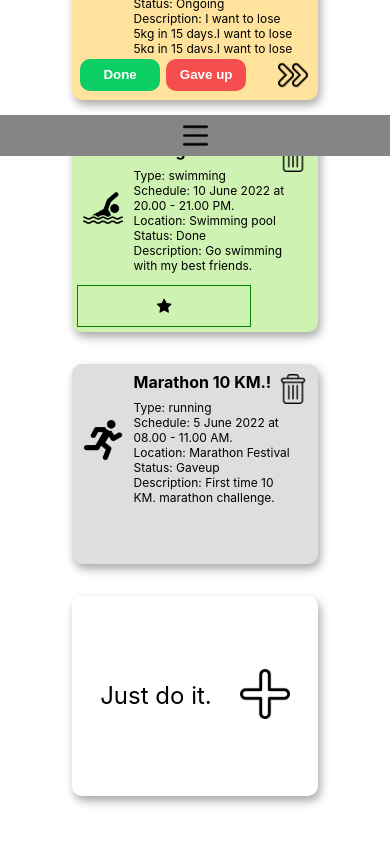
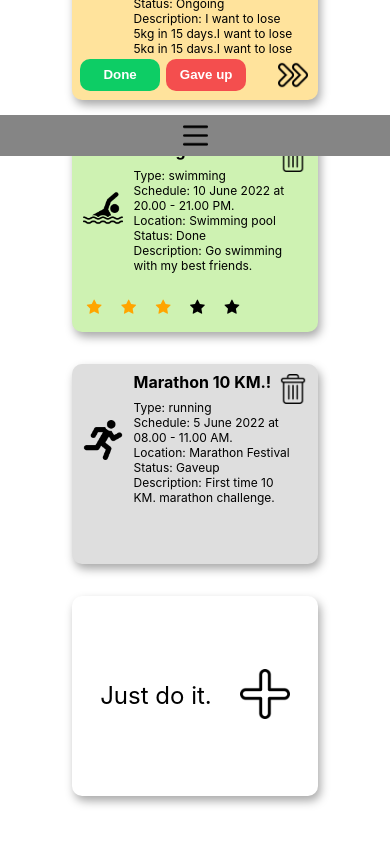
Before and after one commit to Kiatbordin/fitvenger, a React (Vite) app: page / in a window 390 px wide. Shown: the part 688-1532 px from the top of the page. Built offline with nearby package versions, Linux system fonts and the light colour scheme.

Commit message:
update pre-score rating

```diff
--- a/src/components/Donecard/Donecard.css
+++ b/src/components/Donecard/Donecard.css
@@ -62,7 +62,7 @@
     }
 
     .Donecard .done-card-menu {
-        border: 1px solid green;
+        /* border: 1px solid green; */
         height: 40px;
         width: 70%;
 
@@ -73,6 +73,11 @@
         position: absolute;
         bottom: 5px;
         left: 5px;
+    }
+
+    /* Star rating */
+    .Donecard .done-card-menu .checked {
+        color: orange;
     }
 
     .Donecard .delete-button {
@@ -157,7 +162,7 @@
     }
 
     .Donecard .done-card-menu {
-        border: 1px solid green;
+        /* border: 1px solid green; */
         height: 40px;
         width: 70%;
 
--- a/src/components/Donecard/Donecard.jsx
+++ b/src/components/Donecard/Donecard.jsx
@@ -29,14 +29,15 @@ export function Donecard(props) {
 
     const starRender = (score) => {
 
-        // for(let i=1; i<=score; i++) {
-        //     let element = document.getElementById("fa-star-" + i);
-        //     element.classList.add("checked");
-        // }
+        let starComponents = [] ;
 
-        let starComponents ;
-        for(let i=1; i<=score; i++) {
-            starComponents = <span className="fa fa-star"></span>
+        // Create rating stars (score of five) component
+        for(let i=1; i<=5; i++) {
+            if(i<=score) {
+                starComponents.push(<span className="fa fa-star checked" key={"star-"+i}></span>);
+            } else {
+                starComponents.push(<span className="fa fa-star" key={"star-"+i}></span>);
+            }
         }
         return starComponents;
     }
@@ -61,11 +62,6 @@ export function Donecard(props) {
             </div>
             <div className="done-card-menu">
                 {/* <span>Rating Star Component</span> */}
-                {/* <span id="fa-star-1" className="fa fa-star"></span>
-                <span id="fa-star-2" className="fa fa-star"></span>
-                <span id="fa-star-3" className="fa fa-star"></span>
-                <span id="fa-star-4" className="fa fa-star"></span>
-                <span id="fa-star-5" className="fa fa-star"></span> */}
                 {starRender(activityItem.score)}
             </div>
             <img className="delete-button" src={deleteButton} alt="delete-icon" />
--- a/src/components/Ongoingcard/Ongoingcard.jsx
+++ b/src/components/Ongoingcard/Ongoingcard.jsx
@@ -18,6 +18,19 @@ export function Ongoingcard(props) {
     const confirmDone = () => {
         let isDone = confirm("Have you finished this activity ?");
         console.log(isDone);
+        if(isDone) {
+            let score = prompt("Please rate your activity[ 1-5 ]: ", 1 );
+            score = parseInt(score);
+
+            if (score > 0 && score < 6) {
+                alert("Thanks for rating.");
+                // Then updating the backend work using the props receiving from parent component.
+            } else {
+                alert("Please rate between 1 to 5.")
+            }
+        } else {
+            // Do nothing.
+        };
 
         // Do backend work and re-render the main page.
     }
```
